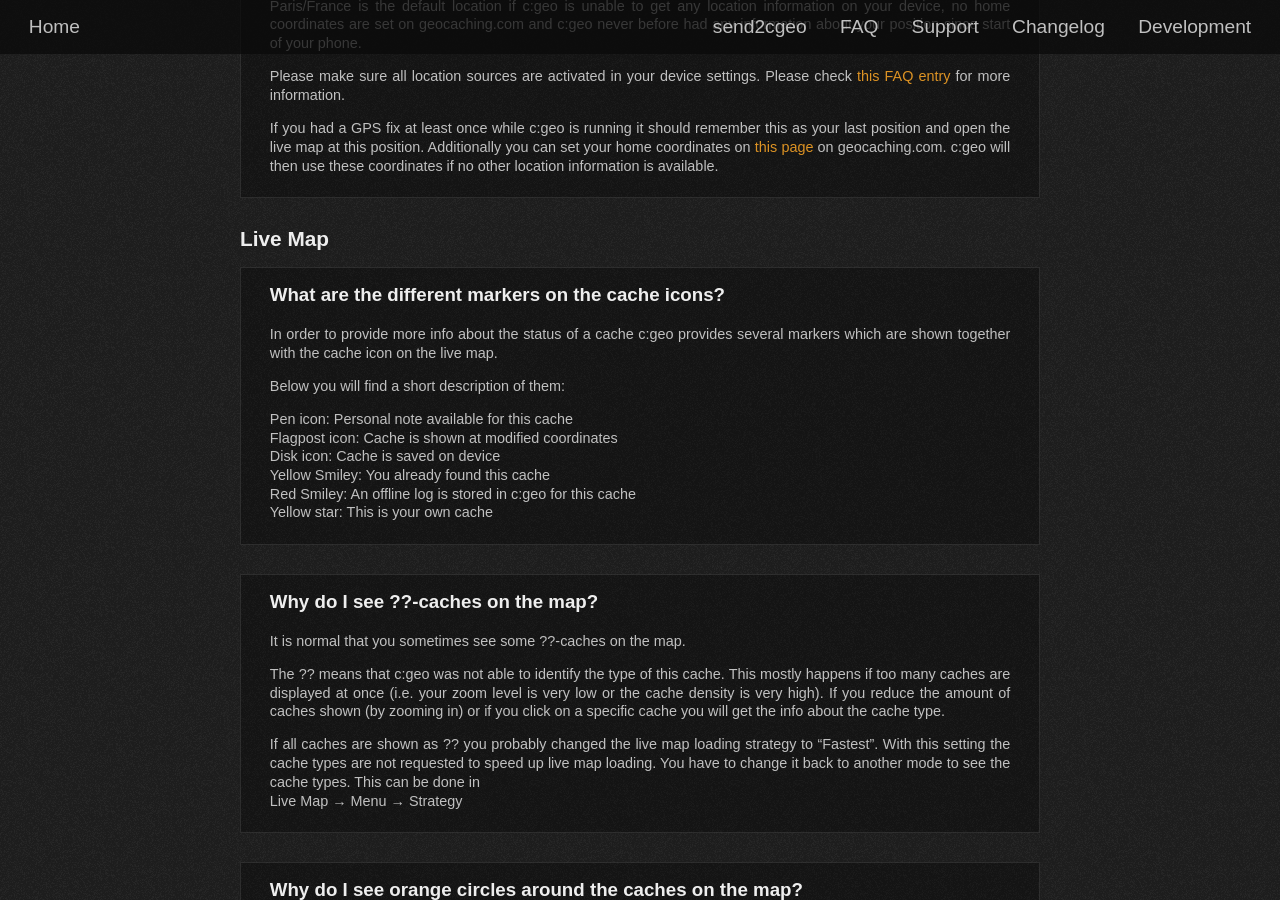
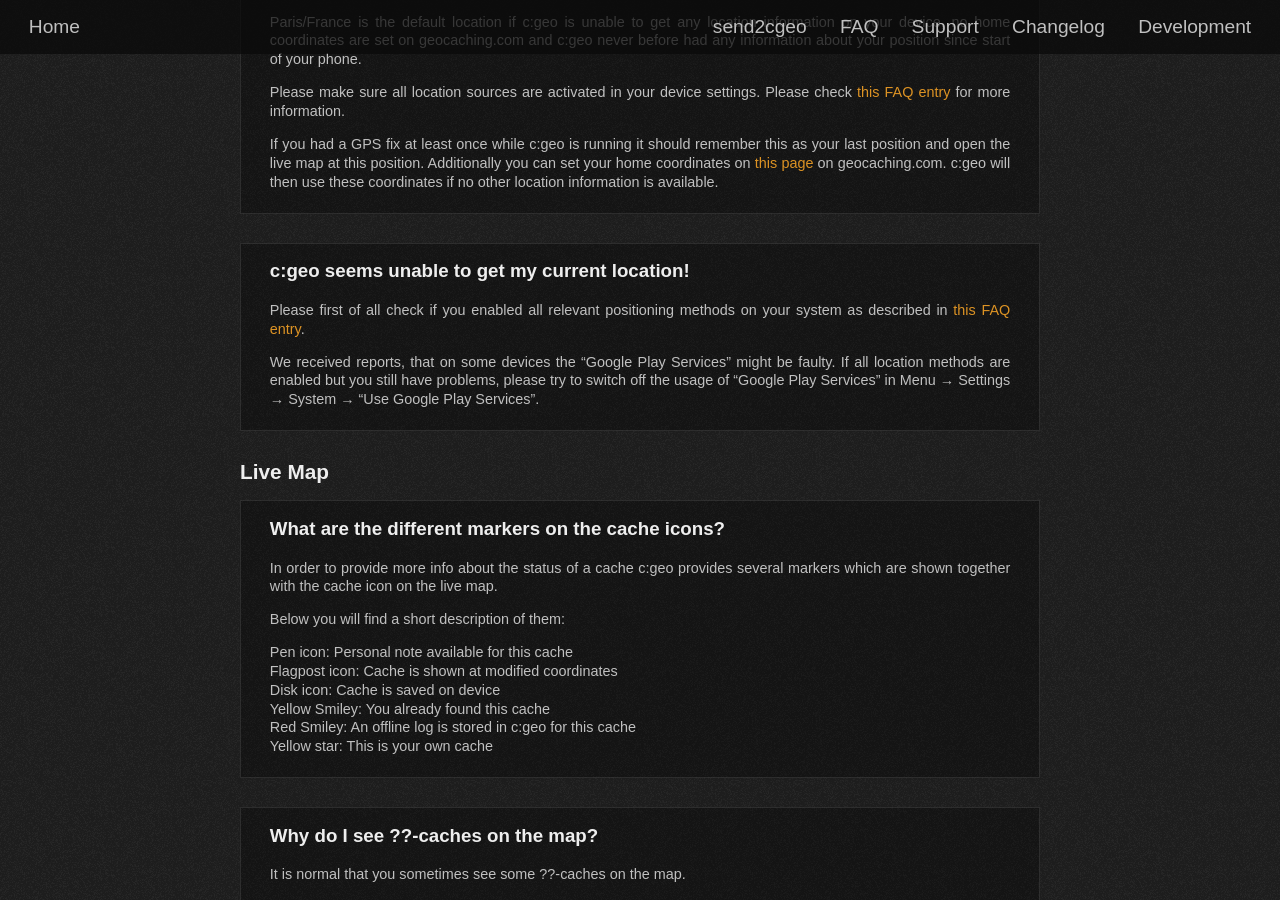
Before and after one commit to cgeo/cgeo.github.io, a Jekyll site: the page built from faq.html, in a window 1280 px wide and 900 px high, scrolled down 15989 px. Built offline with Jekyll 4.4.1, drawn with Linux system fonts in a browser that asks for light colours; some web fonts are replaced; some of the changed text lies outside the part shown.

Commit message:
FAQ: c:geo unable to get location

```diff
--- a/_data/faq.yml
+++ b/_data/faq.yml
@@ -440,7 +440,7 @@
             If the update is still not shown it will help to restart your device to force the Google Play app to synchronize with the server and detect the new version.
 
             If you you still have problems to load the update from Google Play we suggest to download the update as described here:
-            [I don't use the Google Play but still want to use c:geo!](http://cgeo.github.io/faq.html#faq.Idon%27t)
+            [I don't use the Google Play but still want to use c:geo!](./faq.html#faq.Idon%27t)
 
       - title: I don't use Google Play but still want to use c:geo!
         content: |
@@ -555,6 +555,13 @@
 
             If you had a GPS fix at least once while c:geo is running it should remember this as your last position and open the live map at this position.
             Additionally you can set your home coordinates on [this page](https://www.geocaching.com/account/settings/homelocation) on geocaching.com. c:geo will then use these coordinates if no other location information is available.
+
+      - title: c:geo seems unable to get my current location!
+        content: |
+          Please first of all check if you enabled all relevant positioning methods on your system as described in [this FAQ entry](./faq.html#faq.Howtosetup).
+
+          We received reports, that on some devices the "Google Play Services" might be faulty.
+          If all location methods are enabled but you still have problems, please try to switch off the usage of "Google Play Services" in Menu → Settings → System → "Use Google Play Services".
 
 - title: Live Map
   items:
```
